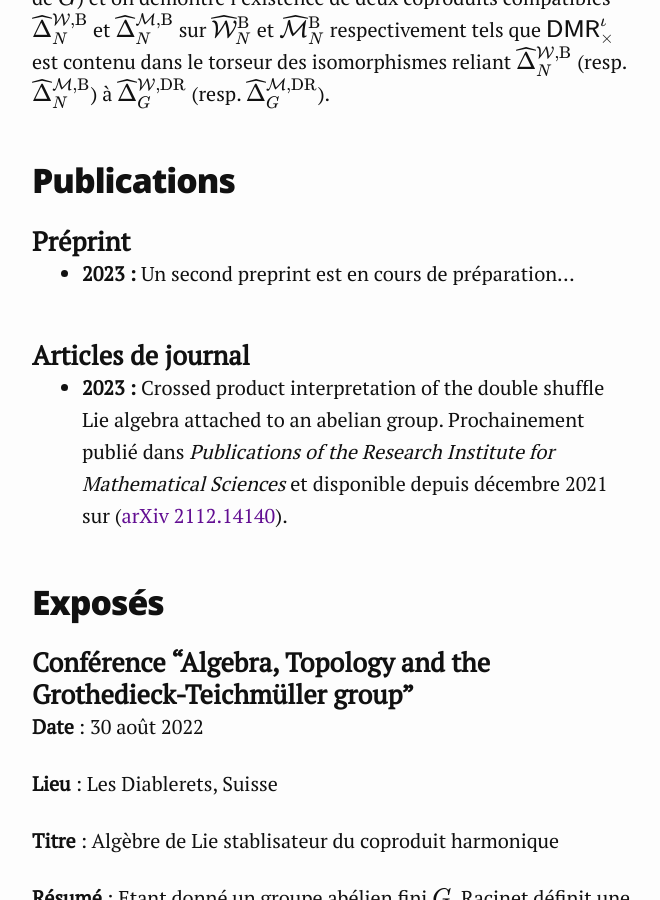
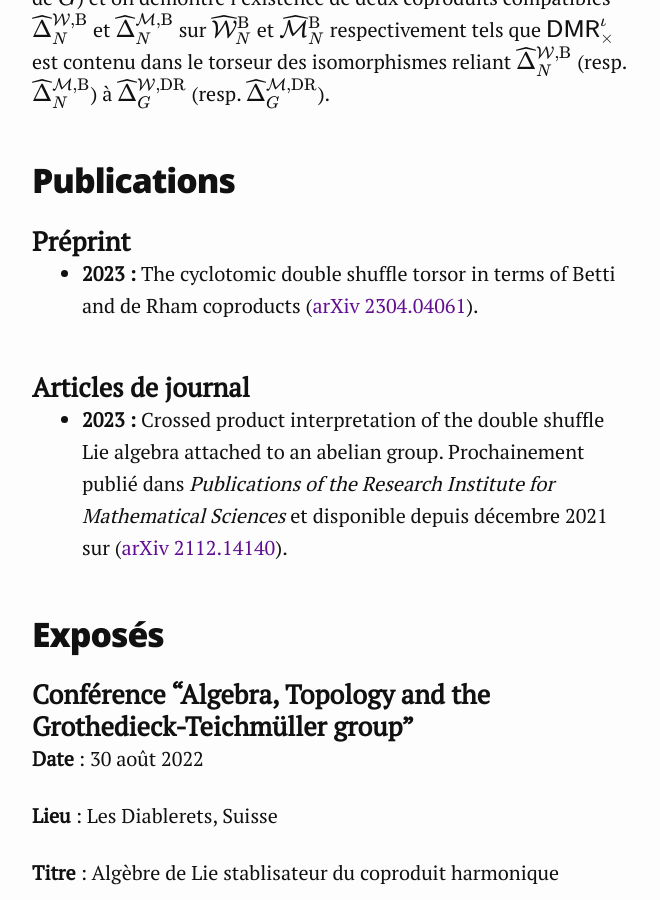
Before and after one commit to khalefyaddaden/khalefyaddaden.github.io, a Jekyll site: the page built from research.fr.markdown, in a window 1280 px wide and 900 px high, scrolled down 1173 px. Shown: the whole window, without its empty margins (308-968 px from the left). Built offline with Jekyll 4.4.1, drawn with Linux system fonts in a browser that asks for light colours; nearby versions of some CDN libraries.

Commit message:
preprint update

```diff
--- a/research.fr.markdown
+++ b/research.fr.markdown
@@ -17,7 +17,7 @@ Par ailleurs, pour $$G=\{1\}$$, Enriquez et Furusho montrent qu'un sous-schéma
 ## Publications
 
 ### Préprint
-- **2023 :** Un second preprint est en cours de préparation...
+- **2023 :** The cyclotomic double shuffle torsor in terms of Betti and de Rham coproducts ([arXiv 2304.04061](https://arxiv.org/abs/2304.04061)).
 
 ### Articles de journal
 - **2023 :** Crossed product interpretation of the double shuffle Lie algebra attached to an abelian group. Prochainement publié dans *Publications of the Research Institute for Mathematical Sciences* et disponible depuis décembre 2021 sur ([arXiv 2112.14140](https://arxiv.org/abs/2112.14140)).
--- a/research.markdown
+++ b/research.markdown
@@ -17,7 +17,7 @@ Furthermore, for $$G=\{1\}$$, Enriquez and Furusho showed that a subscheme $$\ma
 ## Publications
 
 ### Preprints
-- **2023 :** A second preprint is work in progress...
+- **2023 :** The cyclotomic double shuffle torsor in terms of Betti and de Rham coproducts ([arXiv 2304.04061](https://arxiv.org/abs/2304.04061)).
 
 ### Journal articles
 - **2023 :** Crossed product interpretation of the double shuffle Lie algebra attached to an abelian group. To be published in *Publications of the Research Institute for Mathematical Sciences* and available since December 2021 at ([arXiv 2112.14140](https://arxiv.org/abs/2112.14140)).
```
Also changed, not shown: _config.yml (line endings or trailing spaces).
